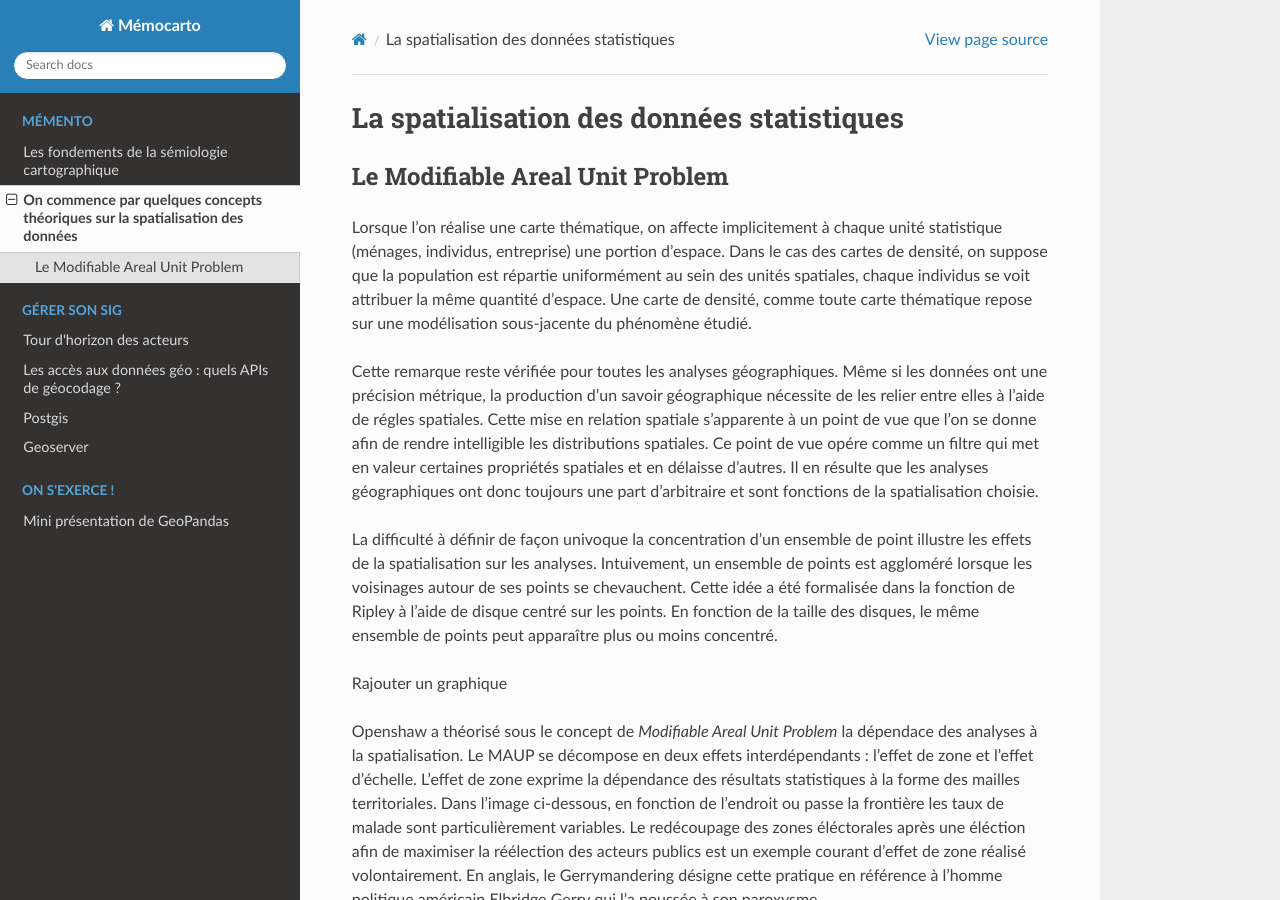
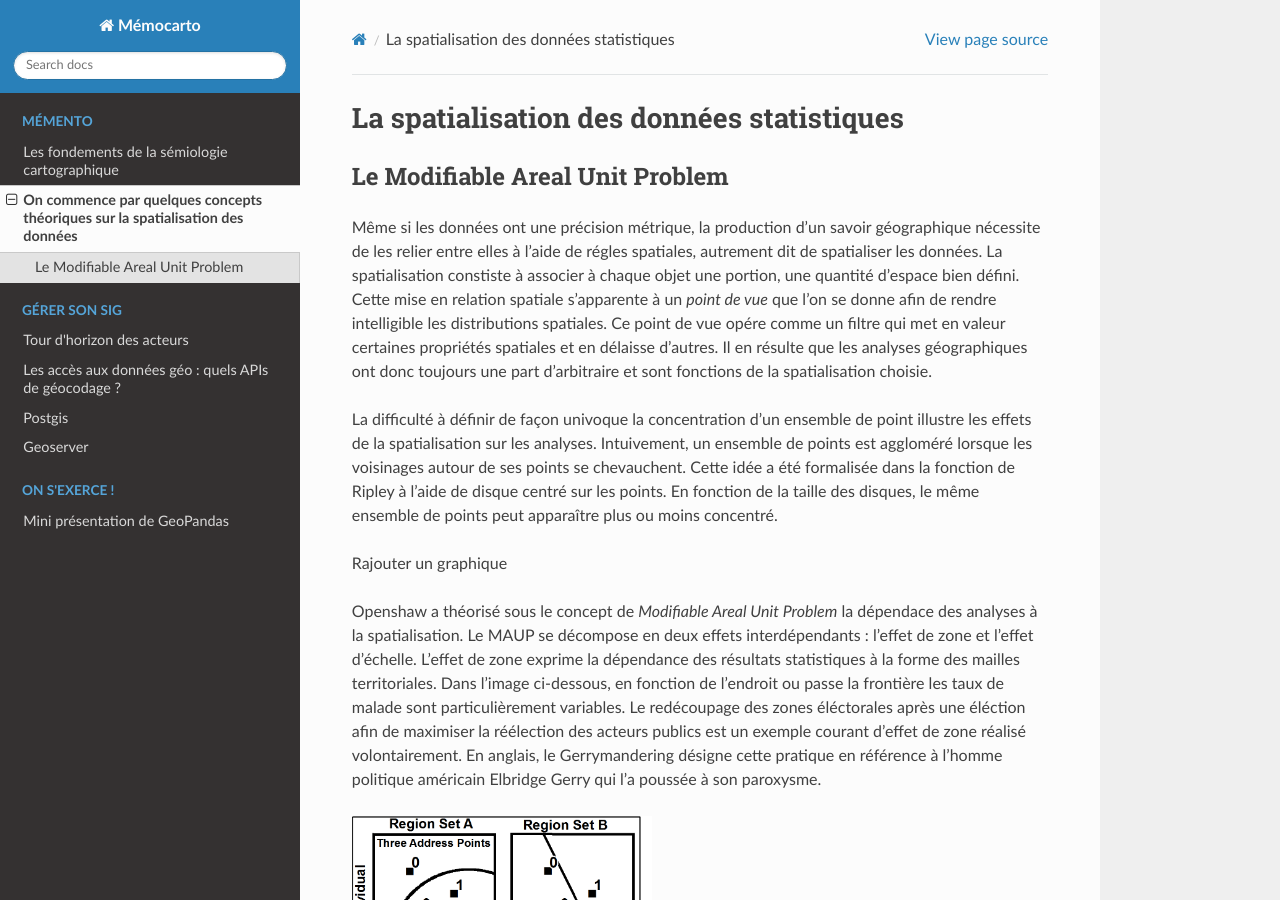
Before and after one commit to JulieDjidji/memocarto, a Sphinx documentation site: the page built from doc/source/concepts.rst, in a window 1280 px wide and 900 px high. Built offline with Sphinx 7.4.7 and the Read the Docs theme 2.0.0, drawn with Linux system fonts in a browser that asks for light colours; pages that are not in the unit, such as notebooks, are missing from menus; some of the changed text lies outside the part shown.

Commit message:
Update concepts.rst

```diff
--- a/doc/source/concepts.rst
+++ b/doc/source/concepts.rst
@@ -4,9 +4,7 @@ La spatialisation des données statistiques
 Le Modifiable Areal Unit Problem
 ---------------------------------
 
-Lorsque l'on réalise une carte thématique, on affecte implicitement à chaque unité statistique (ménages, individus, entreprise) une portion d'espace. Dans le cas des cartes de densité, on suppose que la population est répartie uniformément au sein des unités spatiales, chaque individus se voit attribuer la même quantité d'espace. Une carte de densité, comme toute carte thématique repose sur une modélisation sous-jacente du phénomène étudié.
-
-Cette remarque reste vérifiée pour toutes les analyses géographiques. Même si les données ont une précision métrique, la production d'un savoir géographique nécessite de les relier entre elles à l'aide de régles spatiales. Cette mise en relation spatiale s'apparente à un point de vue que l'on se donne afin de rendre intelligible les distributions spatiales. Ce point de vue opére comme un filtre qui met en valeur certaines propriétés spatiales et en délaisse d'autres. Il en résulte que les analyses géographiques ont donc toujours une part d'arbitraire et sont fonctions de la spatialisation choisie.
+Même si les données ont une précision métrique, la production d'un savoir géographique nécessite de les relier entre elles à l'aide de régles spatiales, autrement dit de spatialiser les données. La spatialisation constiste à associer à chaque objet une portion, une quantité d'espace bien défini. Cette mise en relation spatiale s'apparente à un *point de vue* que l'on se donne afin de rendre intelligible les distributions spatiales. Ce point de vue opére comme un filtre qui met en valeur certaines propriétés spatiales et en délaisse d'autres. Il en résulte que les analyses géographiques ont donc toujours une part d'arbitraire et sont fonctions de la spatialisation choisie.
 
 La difficulté à définir de façon univoque la concentration d'un ensemble de point illustre les effets de la spatialisation sur les analyses. Intuivement, un ensemble de points est aggloméré lorsque les voisinages autour de ses points se chevauchent. Cette idée a été formalisée dans la fonction de Ripley à l'aide de disque centré sur les points. En fonction de la taille des disques, le même ensemble de points peut apparaître plus ou moins concentré.
 
```
Also changed, not shown: other parts of doc/source/concepts.rst (+4 -1 lines).
